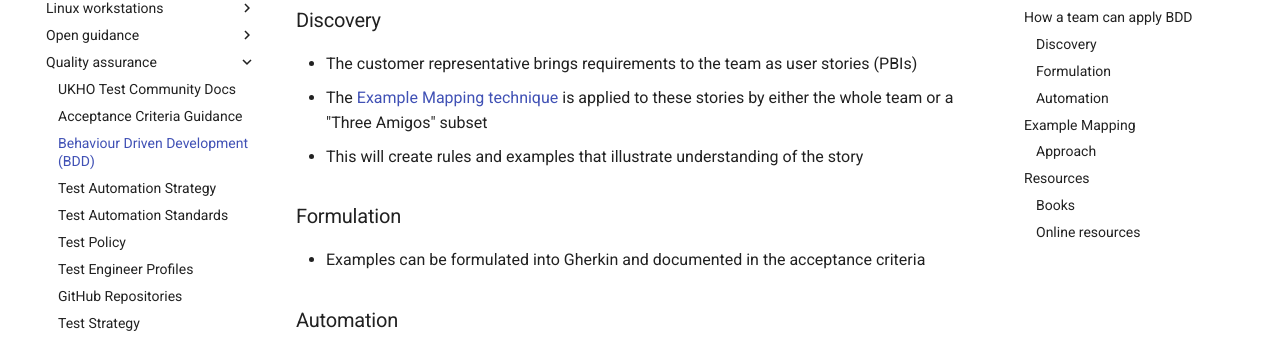
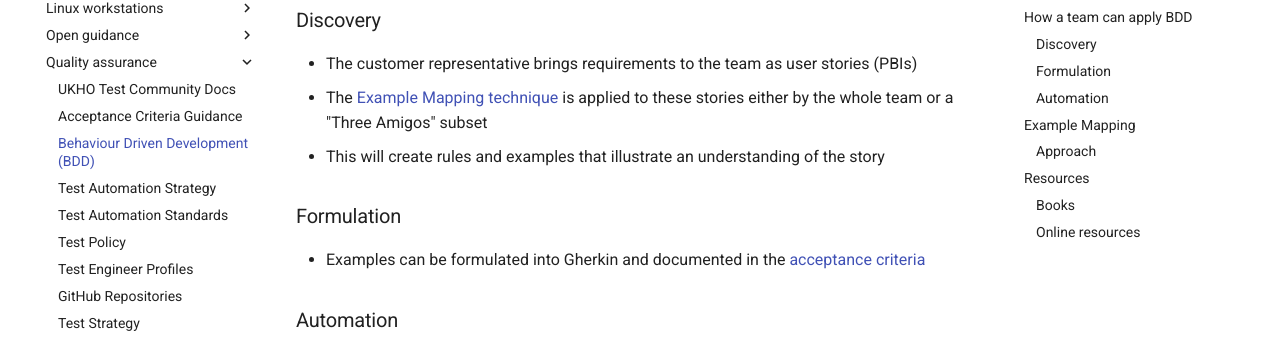
Before and after one commit to UKHO/docs, an MkDocs documentation site: the page built from docs/quality-assurance/bdd.md, in a window 1280 px wide and 900 px high, scrolled down 1757 px. Shown: the part 172-513 px from the top of the window. Built offline with MkDocs 1.6.1 and Material for MkDocs 9.7.7, drawn with Linux system fonts in a browser that asks for light colours; some of the changed text lies outside the part shown.

Commit message:
Minor text changes and additions

```diff
--- a/docs/quality-assurance/bdd.md
+++ b/docs/quality-assurance/bdd.md
@@ -7,7 +7,7 @@
 BDD:
 
 * Is a **process** to enable the entire team to better understand stories before they are played
-* Enables structured **Collaboration** between Product Owners (proxy for the customer), developers and testers to gain an agreed understanding
+* Enables structured **collaboration** between Product Owners (proxy for the customer), developers and testers to gain an agreed understanding
 * Uses **rules and examples** to illustrate this understanding
 
 BDD is NOT:
@@ -34,12 +34,12 @@ BDD is NOT:
 ### Discovery
 
 * The customer representative brings requirements to the team as user stories (PBIs)
-* The [Example Mapping technique](#Example-Mapping) is applied to these stories by either the whole team or a "Three Amigos" subset
-* This will create rules and examples that illustrate understanding of the story
+* The [Example Mapping technique](#Example-Mapping) is applied to these stories either by the whole team or a "Three Amigos" subset
+* This will create rules and examples that illustrate an understanding of the story
 
 ### Formulation
 
-* Examples can be formulated into Gherkin and documented in the acceptance criteria
+* Examples can be formulated into Gherkin and documented in the [acceptance criteria](acceptance-criteria.md)
 
 ### Automation
 
@@ -68,9 +68,9 @@ Example Mapping sessions can involve the whole team, or just the "Three Amigos"
 ### Books
 
 * Discovery: Explore behaviour using examples - Gaspar Nagy
-  [Amazon link](https://www.amazon.co.uk/Discovery-Explore-behaviour-using-examples/dp/1983591254/ref=sr_1_2?keywords=bdd+discovery&qid=1572530563&s=books&sr=1-2)
+  ([Amazon link](https://www.amazon.co.uk/Discovery-Explore-behaviour-using-examples/dp/1983591254/ref=sr_1_2?keywords=bdd+discovery&qid=1572530563&s=books&sr=1-2))
 * BDD in Action: Behaviour-driven development for the whole software lifecycle - John Ferguson Smart
-  [Amazon link](https://www.amazon.co.uk/BDD-Action-Behavior-driven-development-lifecycle/dp/161729165X/ref=sr_1_1?keywords=bdd&qid=1572530667&s=books&sr=1-1)
+  ([Amazon link](https://www.amazon.co.uk/BDD-Action-Behavior-driven-development-lifecycle/dp/161729165X/ref=sr_1_1?keywords=bdd&qid=1572530667&s=books&sr=1-1))
 
 ### Online resources
 
```
